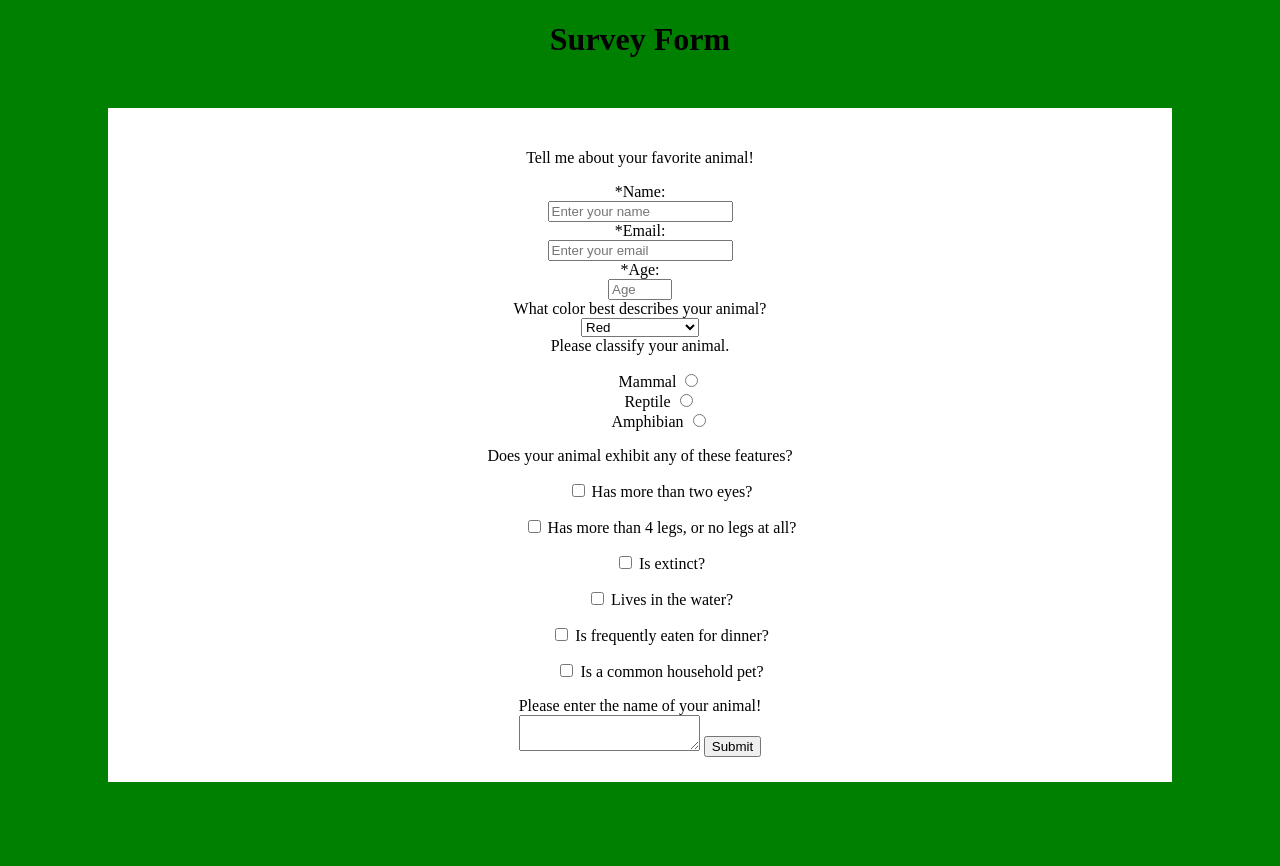
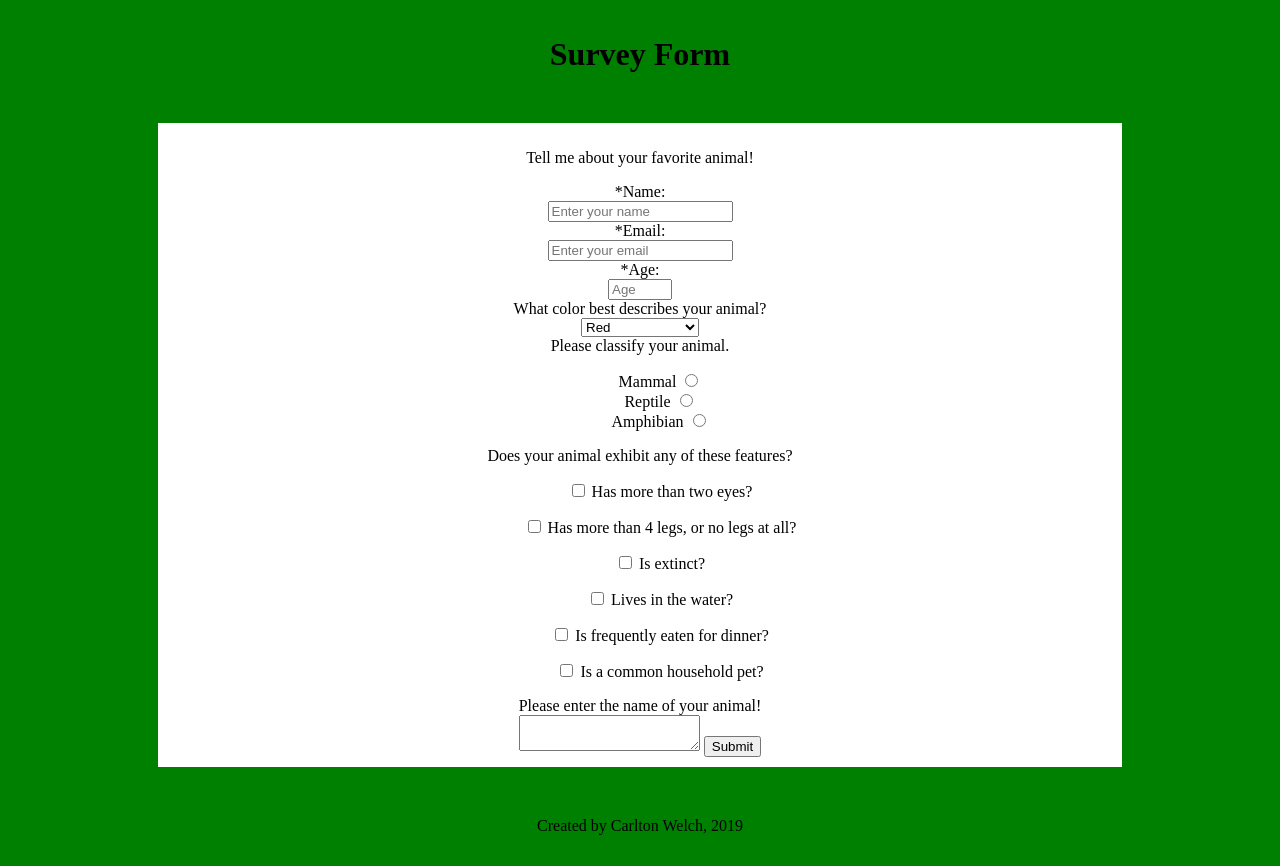
Before and after one commit to csc473s2019-webdev/hw3-p5-practice-with-html-css-forms-dgarsir, a plain HTML site: page index.html in a window 1280 px wide. Before the commit the page ends 832 px from the top, so only its background shows below. Drawn offline with Linux system fonts and the light colour scheme.

Commit message:
footer, slightly more styling

```diff
--- a/index.html
+++ b/index.html
@@ -137,7 +137,7 @@
             </textarea>
             <button id="submit" type="submit">Submit</button>
         </form>
-
     </div>
+    <p id="footer">Created by Carlton Welch, 2019</p>
 </body>
 </html>
--- a/style.css
+++ b/style.css
@@ -5,6 +5,14 @@ body {
 
 #form-outer {
     background-color: white;
-    margin: 50px 100px 50px 100px;
-    padding: 25px 0 25px 0;
+    margin: 50px 150px 50px 150px;
+    padding: 10px 0 10px 0;
 }
+
+#title {
+    padding: 15px 0 0 0;
+}
+
+#footer {
+    padding: 0 0 15px 0;
+}
```
